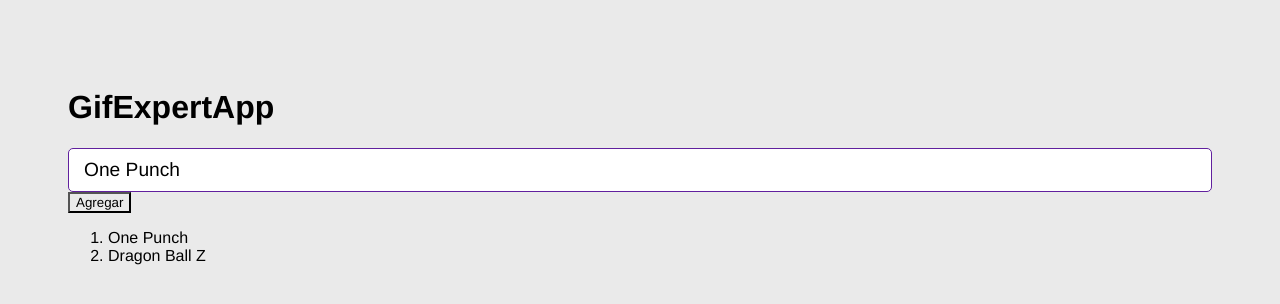
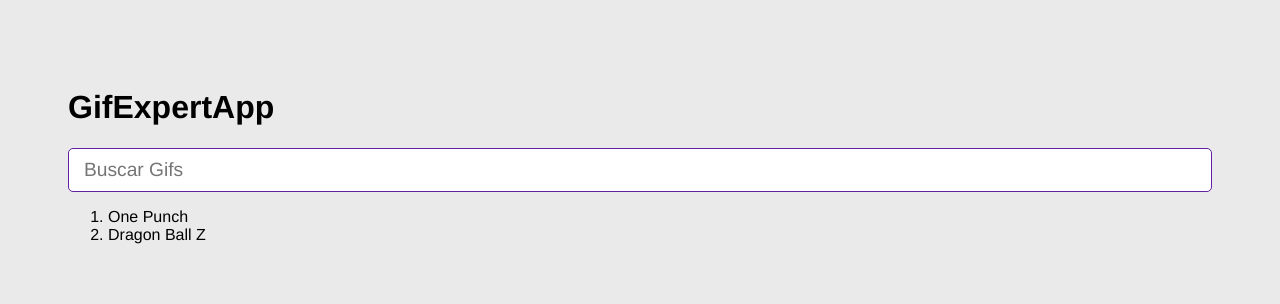
Before and after one commit to danielalbanez40/react-de-cero-a-experto-MERN, a React (Vite) app in the folder 04-gif-expert-app/: page / in a window 1280 px wide. Shown: the top 304 px of the page. Built offline with nearby package versions, Linux system fonts and the light colour scheme.

Commit message:
Comunication between components

```diff
--- a/04-gif-expert-app/src/GifExpertApp.jsx
+++ b/04-gif-expert-app/src/GifExpertApp.jsx
@@ -1,12 +1,12 @@
-import { useState } from 'react';
-import AddCategory from './components/AddCategory';
+import { useState } from "react";
+import AddCategory from "./components/AddCategory";
 
 const GifExpertApp = () => {
-  const [categories, setCategories] = useState(['One Punch', 'Dragon Ball Z']);
+  const [categories, setCategories] = useState(["One Punch", "Dragon Ball Z"]);
 
-  const handleAddCategory = () => {
-    console.log(categories);
-    const addCategory = [...categories, 'Valorant'];
+  const handleAddCategory = (newCategory) => {
+    console.log(newCategory);
+    const addCategory = [...categories, newCategory];
     setCategories(addCategory);
     // setCategories(cat => addCategory);
   };
@@ -17,10 +17,13 @@ const GifExpertApp = () => {
       <h1>GifExpertApp</h1>
 
       {/* Input */}
-      <AddCategory />
+      <AddCategory
+        /*setCategories={setCategories}*/
+        onNewCategory={(value)=>handleAddCategory(value)}
+      />
 
       {/* Listado de Gifs */}
-      <button onClick={handleAddCategory}>Agregar</button>
+      {/* <button onClick={handleAddCategory}>Agregar</button> */}
       <ol>
         {categories.map((category) => {
           return <li key={category}>{category}</li>;
--- a/04-gif-expert-app/src/components/AddCategory.jsx
+++ b/04-gif-expert-app/src/components/AddCategory.jsx
@@ -1,7 +1,7 @@
-import { useState } from 'react';
+import { useState } from "react";
 
-const AddCategory = () => {
-  const [inputsearch, setInputsearch] = useState('One Punch');
+const AddCategory = ({ onNewCategory }) => {
+  const [inputsearch, setInputsearch] = useState("");
 
   const handleChange = (e) => {
     setInputsearch(e.target.value);
@@ -9,13 +9,21 @@ const AddCategory = () => {
 
   const handleSubmit = (e) => {
     e.preventDefault();
-    console.log(inputsearch);
+    if (inputsearch.trim().length <= 1) return;
 
+    // setCategories(categories => [inputsearch, ...categories]);
+    onNewCategory(inputsearch.trim())
+    setInputsearch('')
   };
 
   return (
     <form onSubmit={handleSubmit}>
-      <input type="search" placeholder="Buscar Gifs" value={inputsearch} onChange={handleChange} />
+      <input
+        type="search"
+        placeholder="Buscar Gifs"
+        value={inputsearch}
+        onChange={handleChange}
+      />
     </form>
   );
 };
```
Also changed, not shown: 04-gif-expert-app/package.json (+5 -5 lines).
